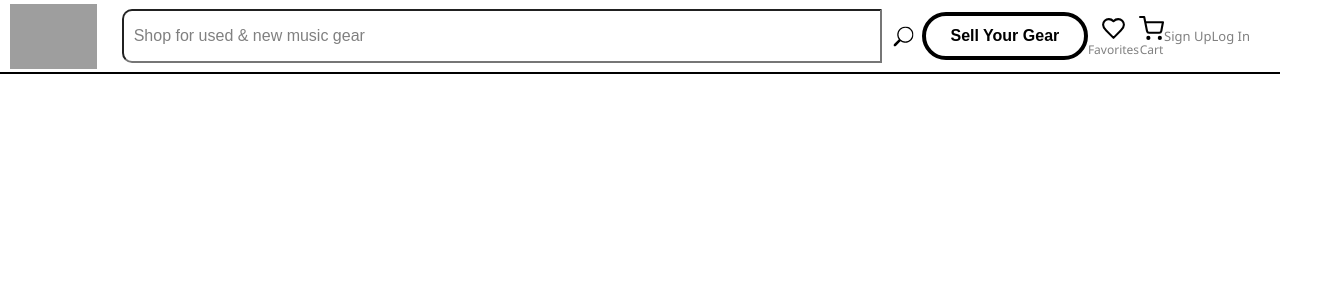
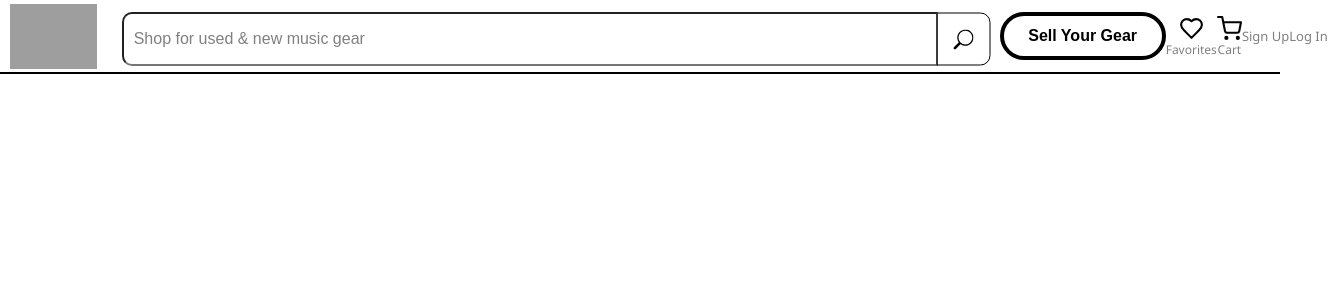
Before and after one commit to cracine79/renoun, a React (Vite) app in the folder frontend/: page / in a window 1280 px wide. Shown: the top 300 px of the page, 1328 px wide, since content can reach past the window. Built offline with nearby package versions, Linux system fonts and the light colour scheme; no server answers; grey boxes are pictures that could not be loaded.

Commit message:
fixed name bug working on dropdown

```diff
--- a/frontend/src/components/Navigation/Navigation.css
+++ b/frontend/src/components/Navigation/Navigation.css
@@ -7,7 +7,7 @@
 }
 
 #searchbar {
-    width: 1300px;
+    width: 800px;
     height: 48px;
     border-top-left-radius: 10px;
     border-bottom-left-radius: 10px;
@@ -17,7 +17,6 @@
     font-weight: 400;
     margin-right: 10px;
     margin-left: 25px;
-
 }
 
 #logo {
@@ -67,6 +66,18 @@
     cursor: pointer;
 }
 
+.menutext{
+    display: flex;
+    flex-direction: column;
+    align-items: center;
+    font-size: 12px;
+    color: gray;
+}
+
+.menutext:hover{
+    cursor: pointer;
+}
+
 #heart:hover{
     color:orange;
     cursor: pointer;
@@ -75,6 +86,12 @@
 #cart:hover{
     color:orange;
     cursor: pointer;
+}
+
+#userCircle{
+    font-size: 30px;
+    color: grey;
+    margin-bottom: -4px;
 }
 
 #heart{
@@ -87,6 +104,7 @@
     font-size: 25px;
 }
 
+
 #buttonWrapper{
     display: flex;
     width: 420px;
@@ -98,6 +116,53 @@
 
 #searchButton{
     font-size: 20px;
-    transform: rotate(90deg)
+    transform: rotate(90deg);
+    border: black 1px solid;
+    width: 51px;
+    margin-left: -11px;
+    justify-content: center;
+    display: flex;
+    align-items: center;
+    border-top-right-radius: 10px;
+    border-top-left-radius: 10px;
+}
+
+#searchButton:hover{
+    background-color: lightgray;
+    cursor: pointer;
+}
+
+#searchWrapper{
+    display: flex;
+    margin-top: 5px;
 
 }
+
+.dropdown {
+    position: relative;
+    display: inline-block;
+  }
+
+.dropdown:hover .dropdown-content {
+    display: block
+}
+
+.dropdown-content a:hover {background-color: #ddd;}
+
+.dropdown-content {
+    /* display: none; */
+    position: absolute;
+    background-color: white;
+    min-width: 200px;
+
+    z-index: 1;
+    margin-top: 50px;
+    margin-right: 130px;
+  }
+
+.dropdown-content a {
+    color: black;
+    padding: 12px 16px;
+    text-decoration: none;
+    display: block;
+  }
--- a/frontend/src/components/Navigation/Navigation.jsx
+++ b/frontend/src/components/Navigation/Navigation.jsx
@@ -6,10 +6,16 @@ import { LuHeart } from "react-icons/lu"
 import { FiShoppingCart } from "react-icons/fi";
 import { BsSearch } from "react-icons/bs";
 import { useCallback } from "react";
+import { PiUserCircleFill } from "react-icons/pi";
 
 
 
 function Navigation(){
+
+    const currentUser = useSelector(state=>state.session.user)
+
+
+
     const dispatch = useDispatch();
 
     const handleClick = useCallback((e) => {
@@ -20,11 +26,27 @@ function Navigation(){
 
     const sessionUser = useSelector(state=> state.session.user);
 
-
+    function cap(string) {
+        return string.charAt(0).toUpperCase() + string.slice(1);
+    }
 
     const sessionLinks = sessionUser ? (
         <>
-            <button onClick={handleClick}>Log Out</button>
+
+        <div className="dropdown">
+            <div className='menutext'>
+                <div id='userCircle'>
+                    <PiUserCircleFill />
+                </div>
+                Menu
+                <div className="dropdown-content">
+                    <div id="user-menu-name">
+                        {cap(currentUser.firstName)} {cap(currentUser.lastName)}
+                    </div>
+                </div>
+            </div>
+        </div>
+            {/* <button onClick={handleClick}>Log Out</button> */}
         </>
     ) : (
         <>
@@ -42,9 +64,11 @@ function Navigation(){
         <>
         <div className="header_main">
             <img id='logo' src='https://findlogovector.com/wp-content/uploads/2018/11/reverb-logo-vector.png'></img>
-            <input type='text' id='searchbar' value="Shop for used & new music gear" />
-            <div id='searchButton'>
-                <BsSearch />
+            <div id='searchWrapper'>
+                <input type='text' id='searchbar' value="Shop for used & new music gear" />
+                <div id='searchButton'>
+                    <BsSearch />
+                </div>
             </div>
 
 
```
